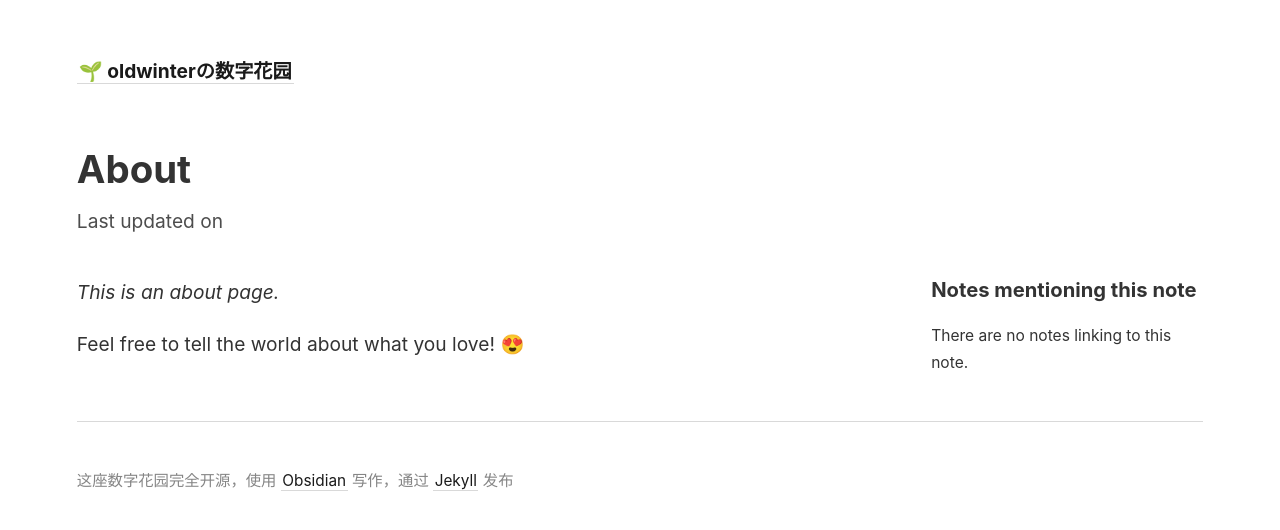
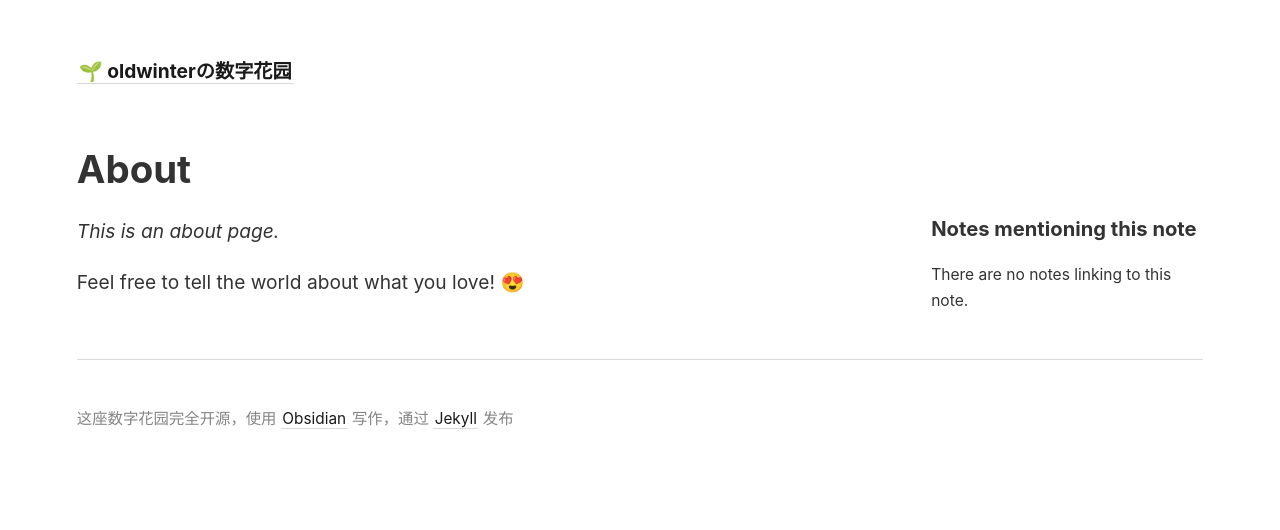
Before and after one commit to oldwinter/dg, a Jekyll site: the page built from _pages/about.md, in a window 1280 px wide. Shown: the top 530 px of the page. Built offline with Jekyll 4.4.1, drawn with Linux system fonts in a browser that asks for light colours.

Commit message:
auto publish by keyboard

```diff
--- a/_layouts/note.html
+++ b/_layouts/note.html
@@ -5,10 +5,11 @@ layout: default
 <article>
   <div>
     <h1>{{ page.title }}</h1>
-    <time datetime="{{ page.last_modified_at | date_to_xmlschema }}">{% if page.type != 'pages' %}
+    <!-- 更新时间一直都是显示为构建时间，先屏蔽 -->
+    <!-- <time datetime="{{ page.last_modified_at | date_to_xmlschema }}">{% if page.type != 'pages' %}
       Last updated on {{ page.last_modified_at | date: "%B %-d, %Y" }}
       {% endif %}
-    </time>
+    </time> -->
   </div>
 
   <div id="notes-entry-container">
```
